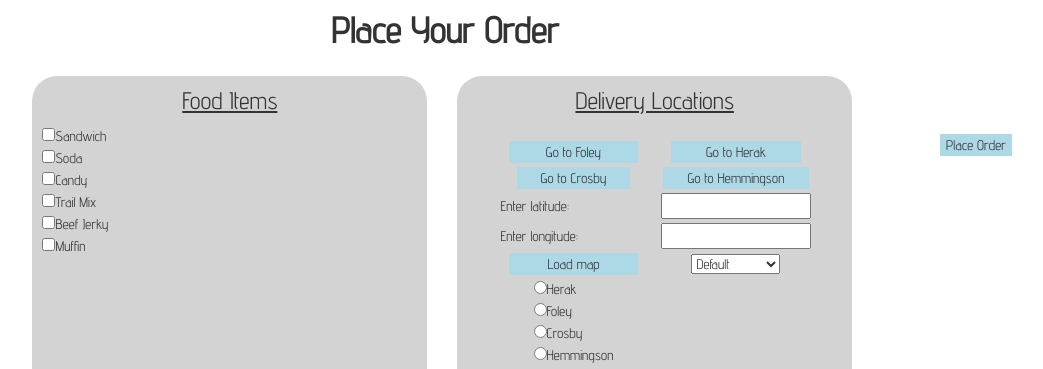
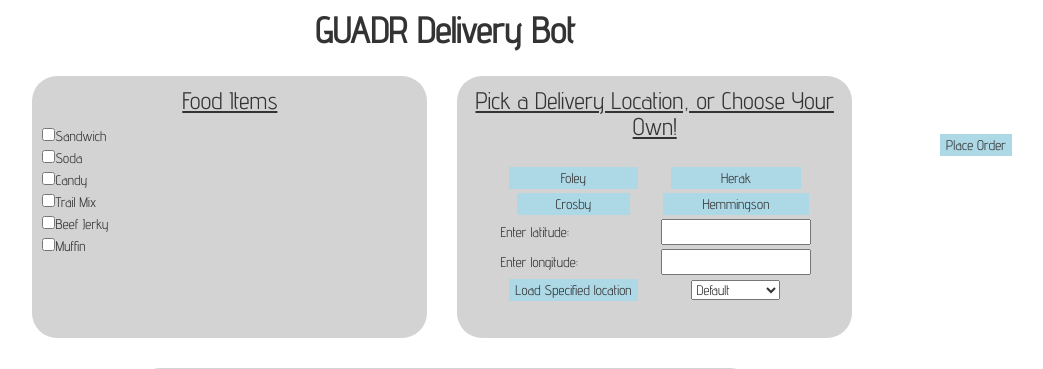
Before and after one commit to guadr/frontend, a Flask app: page / in a window 1280 px wide. Shown: the top 369 px of the page, without its empty margins (195-1238 px from the left). Run offline with Flask 2, Linux system fonts and the light colour scheme; some libraries are stand-ins or nearby versions.

Commit message:
Few content changes and functionality changes

```diff
--- a/frontend.py
+++ b/frontend.py
@@ -20,7 +20,7 @@ longitudes_list = [longitude_robot, longitude_destination]
 
 
 
-@app.route("/")
+@app.route("/", methods=['GET','POST'])
 def hello():
     return render_template("home.html", title="GUADR Mockup" , foods=food_items, locations=delivery_locations, cur_per=current_percentage, rem_time=remaining_time, loc_url=location_url)
 
--- /dev/null
+++ b/static/delivery_location.json
@@ -0,0 +1,4 @@
+{
+        "latitude": 47.666668,
+        "longitude": -117.400645
+}
--- /dev/null
+++ b/static/robot_location.json
@@ -0,0 +1,4 @@
+{
+ 	"latitude": 47.667560,
+        "longitude":  -117.401629
+}
--- a/templates/home.html
+++ b/templates/home.html
@@ -3,10 +3,9 @@
 	Progress bar from: https://www.w3schools.com/bootstrap/bootstrap_progressbars.asp
 	Flask main site: http://flask.palletsprojects.com/en/1.1.x/
 	Flask quickstart: http://flask.palletsprojects.com/en/1.1.x/quickstart/#quickstart
-	test comment
 -->
 {% block content %}
-	<h1 id="main-title"><strong>Place Your Order</strong></h1>
+	<h1 id="main-title"><strong>GUADR Delivery Bot</strong></h1>
 	<section class="main-page">
 		<div class="food-list">
 			<h3>Food Items</h3>
@@ -20,13 +19,13 @@
 		</div>
 
 		<div class="location-list">
-			<h3>Delivery Locations</h3>
+			<h3>Pick a Delivery Location, or Choose Your Own!</h3>
 			<div class="map-input-container" id="map-input-container-div">
-				<input id="map-go-button" class="map-input-button" type="button" value="Load map">
-				<input id="herak-go-button" class="map-input-button" type="button" value="Go to Herak">
-				<input id="foley-go-button" class="map-input-button" type="button" value="Go to Foley">
-				<input id="hemm-go-button" class="map-input-button" type="button" value="Go to Hemmingson">
-				<input id="crosby-go-button" class="map-input-button" type="button" value="Go to Crosby">
+				<input id="map-go-button" class="map-input-button" type="button" value="Load Specified location">
+				<input id="herak-go-button" class="map-input-button" type="button" value="Herak">
+				<input id="foley-go-button" class="map-input-button" type="button" value="Foley">
+				<input id="hemm-go-button" class="map-input-button" type="button" value="Hemmingson">
+				<input id="crosby-go-button" class="map-input-button" type="button" value="Crosby">
 				<span id="enter-lat-text">Enter latitude: </span>
 				<input id="lat-enter" class="map-coord-input" type="number" value="Enter latitude">
 				<span id="enter-long-text">Enter longitude: </span>
@@ -38,13 +37,6 @@
 					<option value="transportmap">Transport</option>
 					<option value="cyclemap">Cycle</option>
 				</select>
-				<form action="">
-						<input id="herak-radio" class="location-radio" type="radio" value="Herak" name="location">Herak<br>
-						<input id="foley-radio" class="location-radio" type="radio" value="Foley" name="location">Foley<br>
-						<input id="crosby-radio" class="location-radio" type="radio" value="Crosby" name="location">Crosby<br>
-						<input id="hemm-radio" class="location-radio" type="radio" value="Hemmingson" name="location">Hemmingson<br>
-						<input id="custom-radio" class="location-radio" type="radio" value="Custom" name="location">Custom
-				</form>
 			</div>
 		</div>
 
@@ -71,7 +63,8 @@
 			</iframe>
 		</div>
 	</section>
-	<script>
+	<script type="text/javascript" charset="utf-8">
+
 		var default_latitude_offset = 0.000633;
 		var default_longitude_offset = 0.000755;
 		var herak_lat = 47.666859;
@@ -83,6 +76,12 @@
 		var crosby_lat = 47.667456;
 		var crosby_long = -117.401291;
 		var default_layer = "mapnik";
+		var chosen_Location = "";
+		var user_lat = 0;
+		var user_long = 0;
+		var delivery_lat = 0;
+		var delivery_long = 0;
+		var delivery_dictionary = {}
 
 
 		// takes in latitude, longitude, and offsets
@@ -102,65 +101,66 @@
 			console.log(default_layer);
 		}, false);
 
+
 		window.addEventListener("load", function() {
 			document.getElementById("order-button").addEventListener("click", function(){
-				console.log("clicked");
-				document.getElementById("delivery-status-container").style.display = "block";
-
-				// based on which radio button was checked, update the map to show a marker at the chosen location
-				if(document.getElementById("herak-radio").checked){
-					var url = generateUrl(herak_lat, herak_long, default_latitude_offset, default_longitude_offset, default_layer);
-					document.getElementById("openstreetmap").src=url;
-				} else if(document.getElementById("foley-radio").checked){
-					var url = generateUrl(foley_lat, foley_long, default_latitude_offset, default_longitude_offset, default_layer);
-					document.getElementById("openstreetmap").src=url;
-				} else if(document.getElementById("crosby-radio").checked){
-					var url = generateUrl(crosby_lat, crosby_long, default_latitude_offset, default_longitude_offset, default_layer);
-					document.getElementById("openstreetmap").src=url;
-				} else if(document.getElementById("hemm-radio").checked){
-					var url = generateUrl(hemm_lat, hemm_long, default_latitude_offset, default_longitude_offset, default_layer);
-					document.getElementById("openstreetmap").src=url;
-				} else if(document.getElementById("custom-radio").checked){
-					var user_lat =parseFloat(document.getElementById("lat-enter").value);
-					var user_long = parseFloat(document.getElementById("long-enter").value);
-					var url = generateUrl(user_lat, user_long, default_latitude_offset, default_longitude_offset, default_layer);
-					document.getElementById("openstreetmap").src=url;
-				} else {
-					console.log("No location selected");
+				if(chosen_Location === ""){
+					console.log("hi");
+					alert("You have not chosen a delivery location. If you have chosen a user specified location, please press 'load specified location'")
 				}
-
+				else{
+					delivery_dictionary.latitude = delivery_lat;
+					delivery_dictionary.longitude = delivery_long;
+					document.getElementById("delivery-status-container").style.display = "block";
+				}
 			});
 
 			// event listener for "Load map" button
 			document.getElementById("map-go-button").addEventListener("click", function(){
-				var user_lat =parseFloat(document.getElementById("lat-enter").value);
-				var user_long = parseFloat(document.getElementById("long-enter").value);
+				user_lat = parseFloat(document.getElementById("lat-enter").value);
+				user_long = parseFloat(document.getElementById("long-enter").value);
 				var url = generateUrl(user_lat, user_long, default_latitude_offset, default_longitude_offset, default_layer);
 				document.getElementById("openstreetmap").src=url;
+				chosen_Location = "custom";
+				delivery_lat = user_lat;
+				delivery_long = user_long;
 			});
 
-			// event listener for "Go to Herak" button
+			// event listener for "Herak" button
 			document.getElementById("herak-go-button").addEventListener("click", function(){
 				var url = generateUrl(herak_lat, herak_long, default_latitude_offset, default_longitude_offset, default_layer);
-				console.log("default layer: " + default_layer);
-				console.log("URL: " + url)
 				document.getElementById("openstreetmap").src=url;
+				chosen_Location = "herak";
+				delivery_lat = herak_lat;
+				delivery_long = herak_long;
+
 			});
 
-			// event listener for "Go to Foley" button
+			// event listener for "Foley" button
 			document.getElementById("foley-go-button").addEventListener("click", function(){
 				var url = generateUrl(foley_lat, foley_long, default_latitude_offset, default_longitude_offset, default_layer);
 				document.getElementById("openstreetmap").src=url;
+				chosen_Location = "foley";
+				delivery_lat = foley_lat;
+				delivery_long = foley_long;
+
 			});
-			// event listener for "Go to Hemmingson" button
+			// event listener for "Hemmingson" button
 			document.getElementById("hemm-go-button").addEventListener("click", function(){
 				var url = generateUrl(hemm_lat, hemm_long, default_latitude_offset, default_longitude_offset, default_layer);
 				document.getElementById("openstreetmap").src=url;
+				chosen_Location = "hemmingson";
+				delivery_lat = hemm_lat;
+				delivery_long = hemm_long;
 			});
-			// event listener for "Go to Crosby" button
+			// event listener for "Crosby" button
 			document.getElementById("crosby-go-button").addEventListener("click", function(){
 				var url = generateUrl(crosby_lat, crosby_long, default_latitude_offset, default_longitude_offset, default_layer);
 				document.getElementById("openstreetmap").src=url;
+				chosen_Location = "crosby";
+				delivery_lat = crosby_lat;
+				delivery_long = crosby_long;
+
 			});
 		});
 	</script>
```
